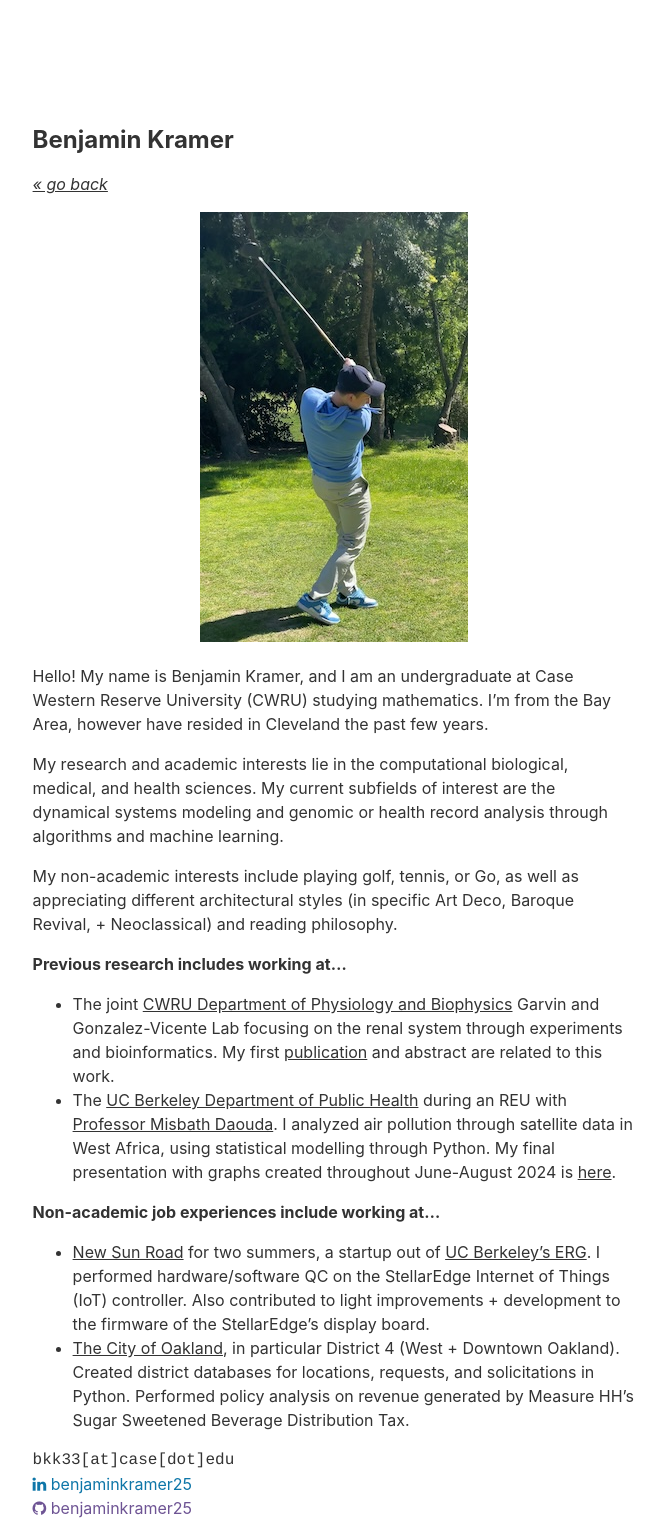
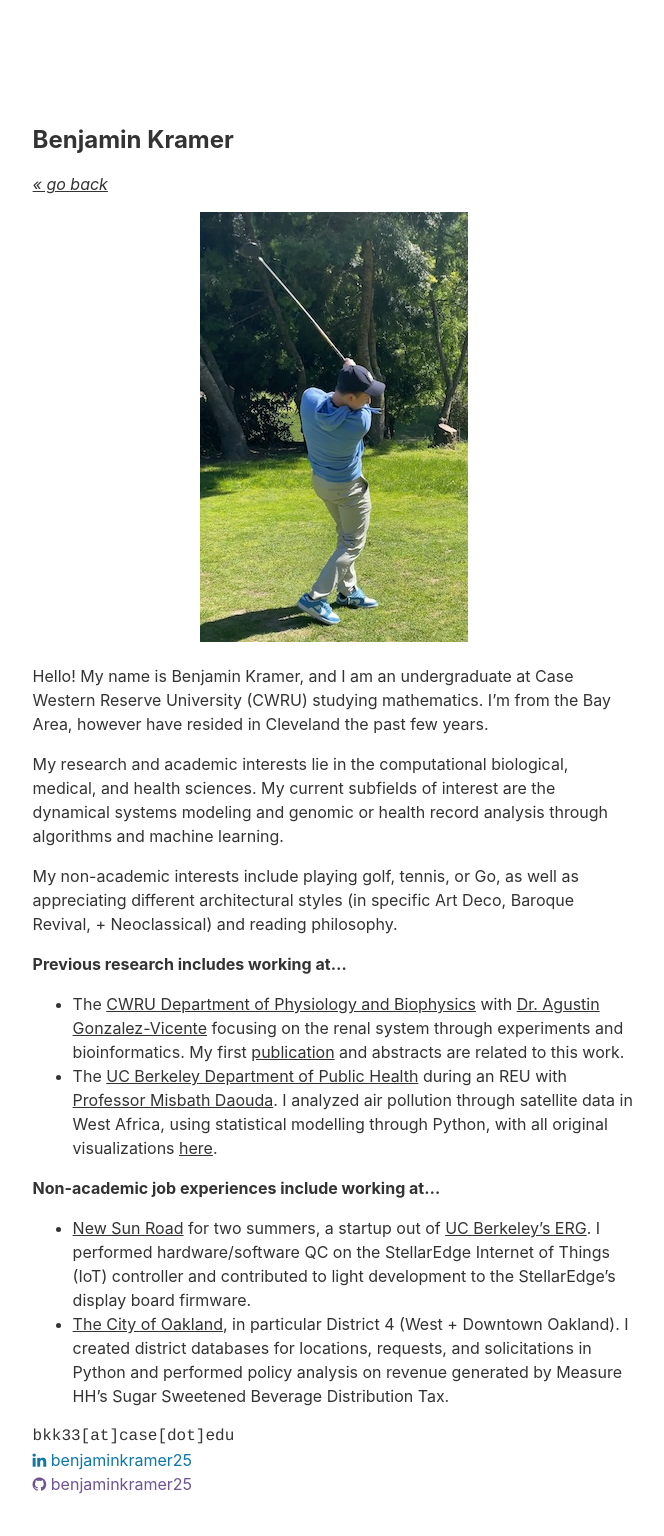
Before and after one commit to benjaminkramer64/benjaminkramer25.github.io, a Jekyll site: the page built from about.md, in a window 1280 px wide. Shown: the whole page, without its empty margins (313-977 px from the left). Built offline with Jekyll 4.4.1, drawn with Linux system fonts in a browser that asks for light colours; after the commit the page ends 1512 px from its top, so only the background shows below that.

Commit message:
Update about.md

```diff
--- a/about.md
+++ b/about.md
@@ -15,9 +15,9 @@ My research and academic interests lie in the computational biological, medical,
 My non-academic interests include playing golf, tennis, or Go, as well as appreciating different architectural styles (in specific Art Deco, Baroque Revival, + Neoclassical) and reading philosophy.
 
 **Previous research includes working at...**
-- The joint <a class="about-link" href="https://physiology.case.edu/" target="_blank">CWRU Department of Physiology and Biophysics</a> Garvin and Gonzalez-Vicente Lab focusing on the renal system through experiments and bioinformatics. My first [publication](publications) and abstract are related to this work.
-- The <a class="about-link" href="https://publichealth.berkeley.edu/" target="_blank">UC Berkeley Department of Public Health</a> during an REU with <a class="about-link" href="https://publichealth.berkeley.edu/people/misbath-daouda" target="_blank">Professor Misbath Daouda</a>. I analyzed air pollution through satellite data in West Africa, using statistical modelling through Python. My final presentation with graphs created throughout June-August 2024 is [here](assets/items/BenjaminKramerBerkeleyPresentation2024.pptx).
+- The <a class="about-link" href="https://physiology.case.edu/" target="_blank">CWRU Department of Physiology and Biophysics</a> with <a class="about-link" href="https://publichealth.berkeley.edu/people/misbath-daouda" target="_blank">Dr. Agustin Gonzalez-Vicente</a> focusing on the renal system through experiments and bioinformatics. My first [publication](publications) and abstracts are related to this work.
+- The <a class="about-link" href="https://publichealth.berkeley.edu/" target="_blank">UC Berkeley Department of Public Health</a> during an REU with <a class="about-link" href="https://publichealth.berkeley.edu/people/misbath-daouda" target="_blank">Professor Misbath Daouda</a>. I analyzed air pollution through satellite data in West Africa, using statistical modelling through Python, with all original visualizations [here](assets/items/BenjaminKramerBerkeleyPresentation2024.pptx).
 
 **Non-academic job experiences include working at...**
-- <a class="about-link" href="https://newsunroad.com/" target="_blank">New Sun Road</a> for two summers, a startup out of <a class="about-link" href="https://erg.berkeley.edu/" target="_blank">UC Berkeley's ERG</a>. I performed hardware/software QC on the StellarEdge Internet of Things (IoT) controller. Also contributed to light improvements + development to the firmware of the StellarEdge's display board.
-- <a class="about-link" href="https://www.oaklandca.gov/" target="_blank">The City of Oakland</a>, in particular District 4 (West + Downtown Oakland). Created district databases for locations, requests, and solicitations in Python. Performed policy analysis on revenue generated by Measure HH's Sugar Sweetened Beverage Distribution Tax.
+- <a class="about-link" href="https://newsunroad.com/" target="_blank">New Sun Road</a> for two summers, a startup out of <a class="about-link" href="https://erg.berkeley.edu/" target="_blank">UC Berkeley's ERG</a>. I performed hardware/software QC on the StellarEdge Internet of Things (IoT) controller and contributed to light development to the StellarEdge's display board firmware.
+- <a class="about-link" href="https://www.oaklandca.gov/" target="_blank">The City of Oakland</a>, in particular District 4 (West + Downtown Oakland). I created district databases for locations, requests, and solicitations in Python and performed policy analysis on revenue generated by Measure HH's Sugar Sweetened Beverage Distribution Tax.
```
